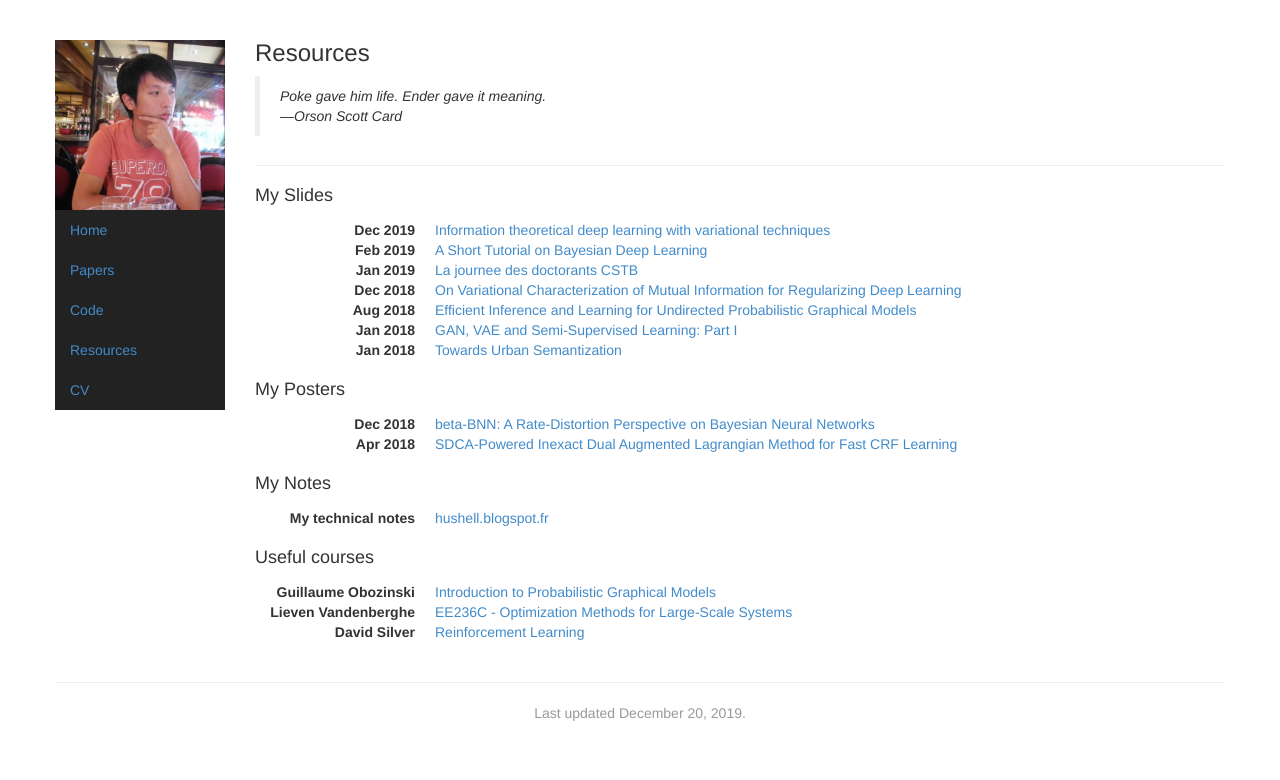
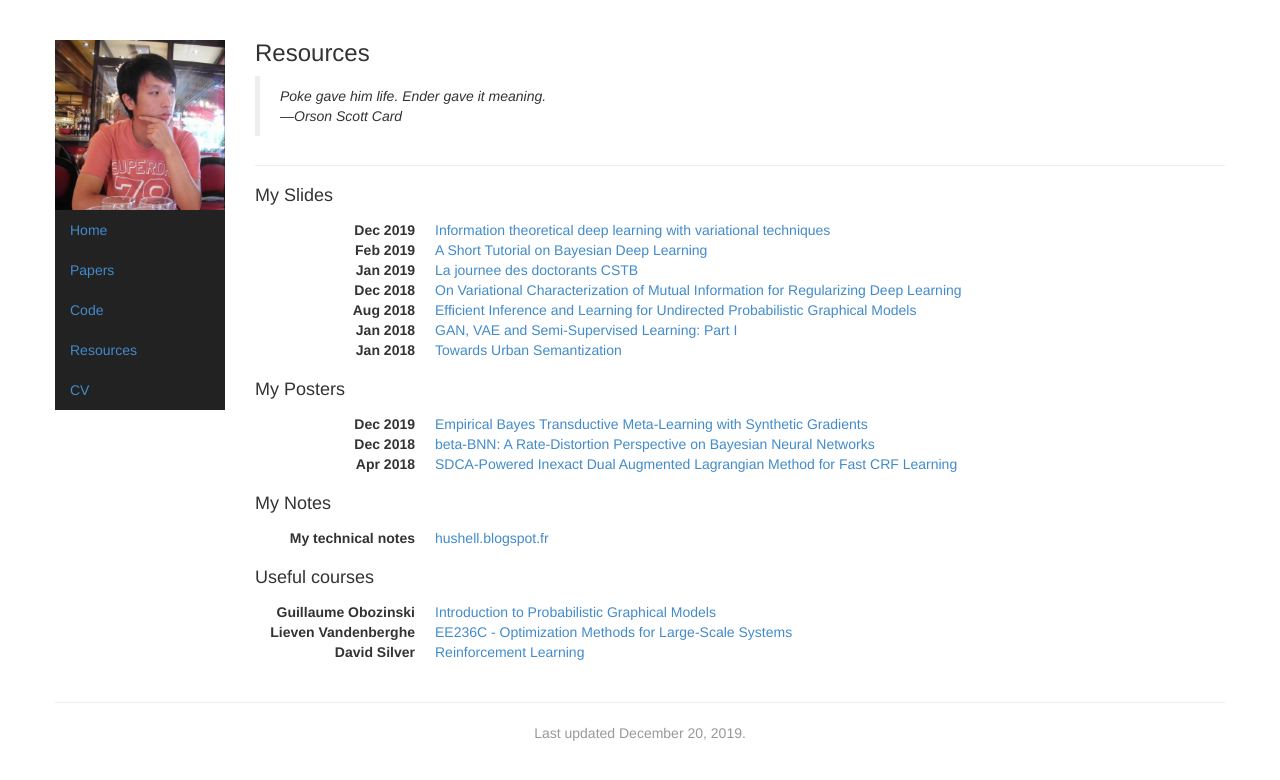
Before and after one commit to hushell/hushell.github.io, a Jekyll site: the page built from personal.html, in a window 1280 px wide. Shown: the top 780 px of the page. Built offline with Jekyll 4.4.1, drawn with Linux system fonts in a browser that asks for light colours.

Commit message:
add sib poster

```diff
--- a/personal.html
+++ b/personal.html
@@ -21,6 +21,7 @@ picture: paris
 </dl>
 <h4>My Posters</h4>
 <dl class="dl-horizontal">
+    <dt>Dec 2019</dt><dd><a href="papers/sib_poster.pdf">Empirical Bayes Transductive Meta-Learning with Synthetic Gradients</a></dd>
     <dt>Dec 2018</dt><dd><a href="papers/bbnn_poster.pdf">beta-BNN: A Rate-Distortion Perspective on Bayesian Neural Networks</a></dd>
     <dt>Apr 2018</dt><dd><a href="papers/aistats_poster.pdf">SDCA-Powered Inexact Dual Augmented Lagrangian Method for Fast CRF Learning</a></dd>
 </dl>
```
Also changed, not shown: 1 other file.
